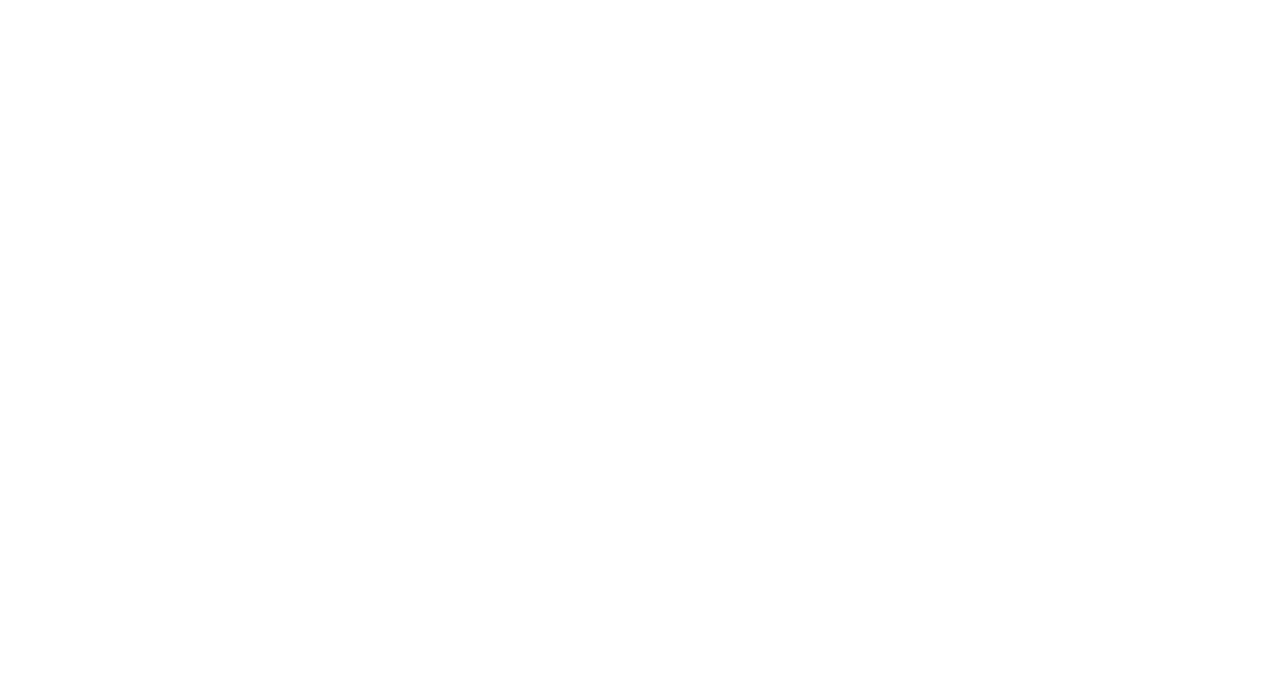
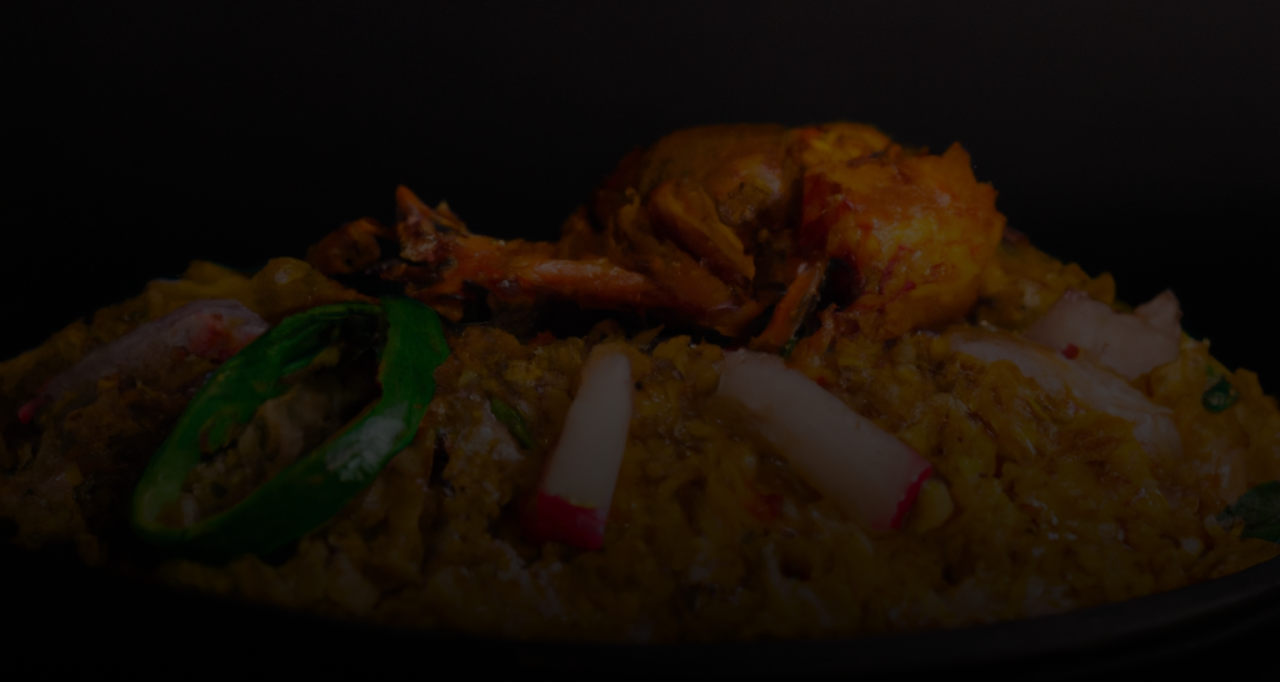
Before and after one commit to Md-Mosabbir/Resturant-Page, a website built with webpack: page dist/index.html in a window 1280 px wide. Built offline with nearby package versions, Linux system fonts and the light colour scheme.

Commit message:
HTMl structured, images contained

```diff
--- /dev/null
+++ b/src/style.css
@@ -0,0 +1,13 @@
+*{
+    margin: 0;
+    padding: 0;
+    box-sizing: border-box;
+}
+#content{
+    height: 100vh;
+    background-image: linear-gradient(rgba(0, 0, 0, 0.5), rgb(0, 0, 0)) ,url("/src/assets/DALL·E\ 2023-02-17\ 14.54.00\ -\ An\ image\ of\ a\ bengali\ biriyani\ with\ a\ dark\ background\ for\ the\ homepage\ of\ a\ resturent\ website\ 4K.\ \ .png");
+	background-size: cover;
+    background-position: center;
+	background-repeat: no-repeat;
+
+}
```
Also changed, not shown: dist/index.html, src/assets/DALL·E 2023-02-17 14.54.00 - An image of a bengali biriyani with a dark background for the homepage of a resturent website 4K.  .png (added), 6 other files.
